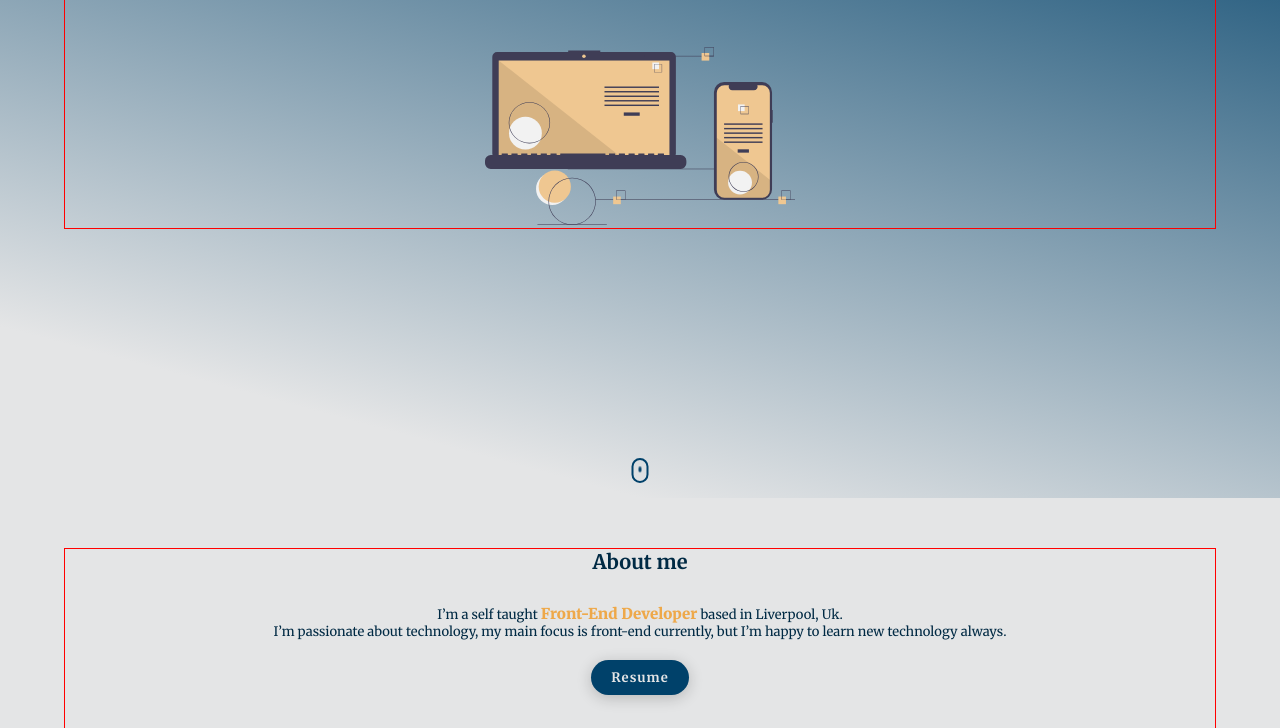
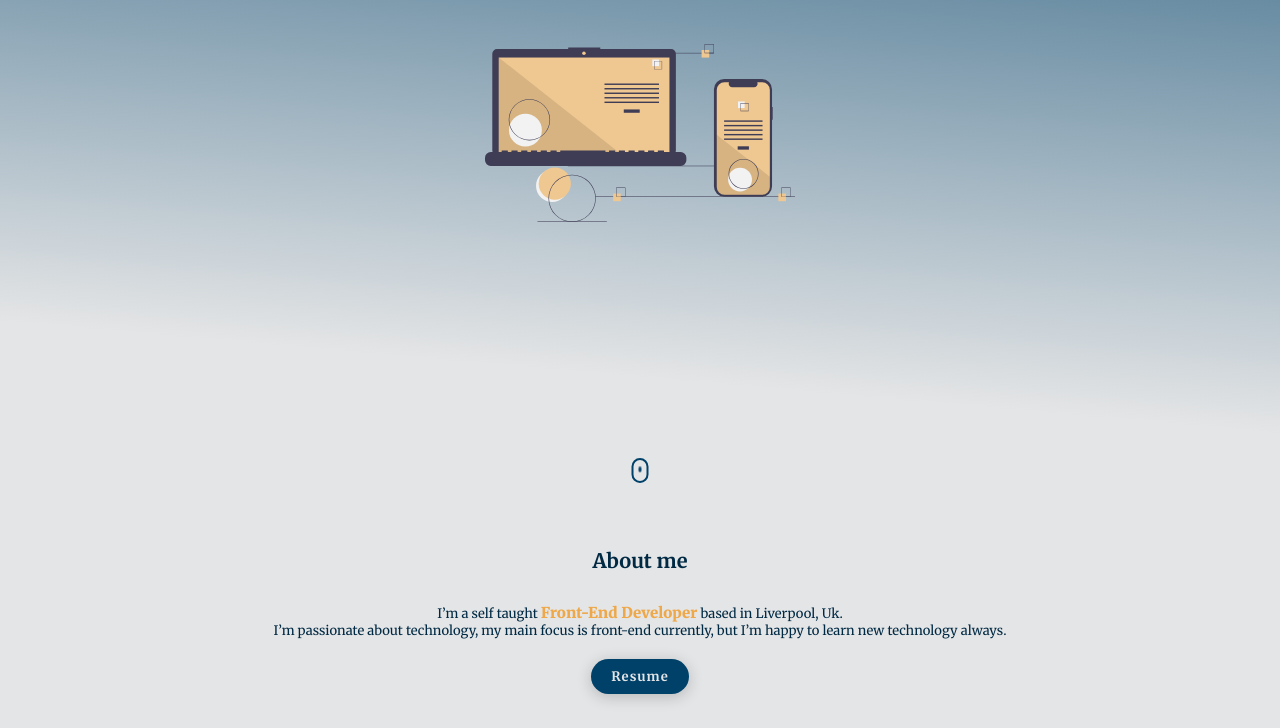
Before and after one commit to jocovass/web, a Gatsby site: page / in a window 1280 px wide. Shown: the part 302-1030 px from the top of the page. Built offline with nearby package versions, Linux system fonts and the light colour scheme; Gatsby itself is replaced by a stand-in of ours.

Commit message:
Fixing the background gradient in the home section.

```diff
--- a/src/components/Sections/Home.js
+++ b/src/components/Sections/Home.js
@@ -9,12 +9,22 @@ import ScrollIndicator from '../elements/ScorllIndicator'
 const HomeStyle = styled.section`
   height: 100vh;
   min-height: 600px;
-  background-image: linear-gradient(
-    -165deg,
-    var(--clr-primary-light) 10%,
-    var(--clr-secondary) 85%
-  );
   position: relative;
+  overflow: hidden;
+  .gradient-bg {
+    background-image: linear-gradient(
+      to bottom,
+      var(--clr-primary-light),
+      var(--clr-secondary)
+    );
+    position: absolute;
+    top: -15%;
+    left: 0;
+    width: 100%;
+    height: 100%;
+    transform: skewY(5deg);
+    z-index: -1;
+  }
   .content {
     display: flex;
     flex-direction: column;
@@ -28,6 +38,7 @@ function Home() {
 
   return (
     <HomeStyle ref={homeRef}>
+      <div className="gradient-bg"></div>
       <Header headerStyles={headerStyles} />
       <Container>
         <div className="content">
--- a/src/components/elements/elements.js
+++ b/src/components/elements/elements.js
@@ -4,7 +4,7 @@ export const Container = styled.div`
   width: 90%;
   max-width: 1300px;
   margin: 0 auto;
-  border: 1px solid red;
+  /* border: 1px solid red; */
 `
 
 export const FlexWrapp = styled.div`
```
